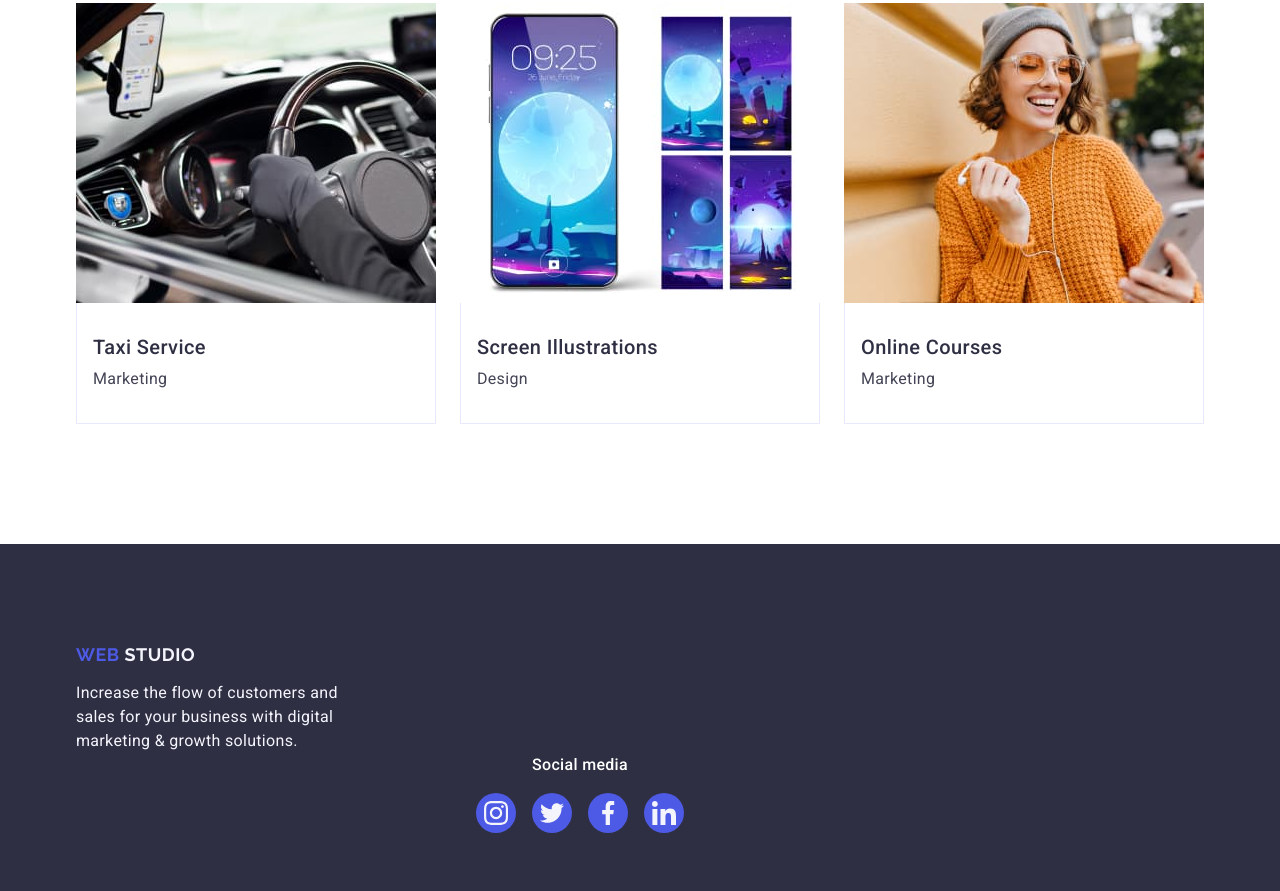
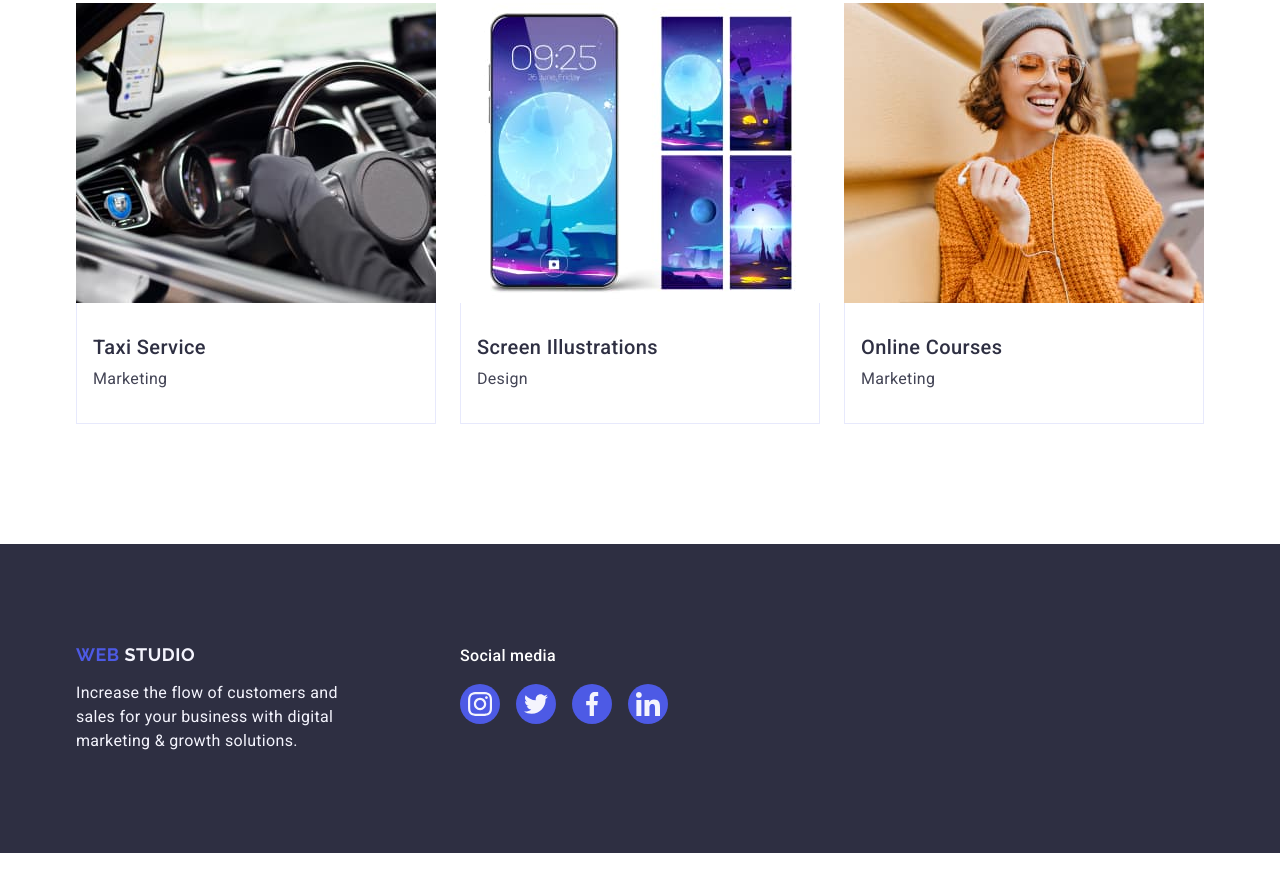
Before and after one commit to Lylyneru/goit-markup-hw-04, a plain HTML site: page index.html in a window 1280 px wide. Shown: the part 2735-3626 px from the top of the page. After the commit the page ends 3588 px from the top, so only its background shows below. Drawn offline with nearby package versions, Linux system fonts and the light colour scheme.

Commit message:
add hw-04

```diff
--- a/css/style.css
+++ b/css/style.css
@@ -326,8 +326,13 @@ img {
 .portfolio-item {
     width: calc((100% - 24px*2)/3);
 }
+.portfolio-item:hover,
+.portfolio-item:focus {
+    box-shadow: 0px 3px 4px 0px rgba(0, 0, 0, 0.14);
+}
 .portfolio-item:hover .portfolio-cover-text {
     transform: translate(0);
+    box-shadow: 0px 3px 4px 0px rgba(0, 0, 0, 0.14);
 }
 .portfolio-box {
     padding: 32px 16px;
@@ -381,12 +386,19 @@ img {
     padding-top: 100px;
     padding-bottom: 100px;
 }
+.page-footer .container {
+    display: flex;
+    align-items: baseline;
+}
 .footer-logo .logo-part {
     color: #f4f4fd;
 }
 .footer-logo {
     margin-bottom: 16px;
     display: inline-block;
+}
+.footer-logo-conteiner {
+    margin-right: 120px;
 }
 .page-footer-text {
     width: 264px;
@@ -397,12 +409,7 @@ img {
     color: #f4f4fd;
 }
 .footer-link-conteiner {
-    margin-right: 120px;
-    display: flex;
-    align-items: center;
-    justify-content: center;
-    flex-direction: column;
-    justify-content: flex-start;
+
 }
 .social-text {
     font-weight: 500;
```
